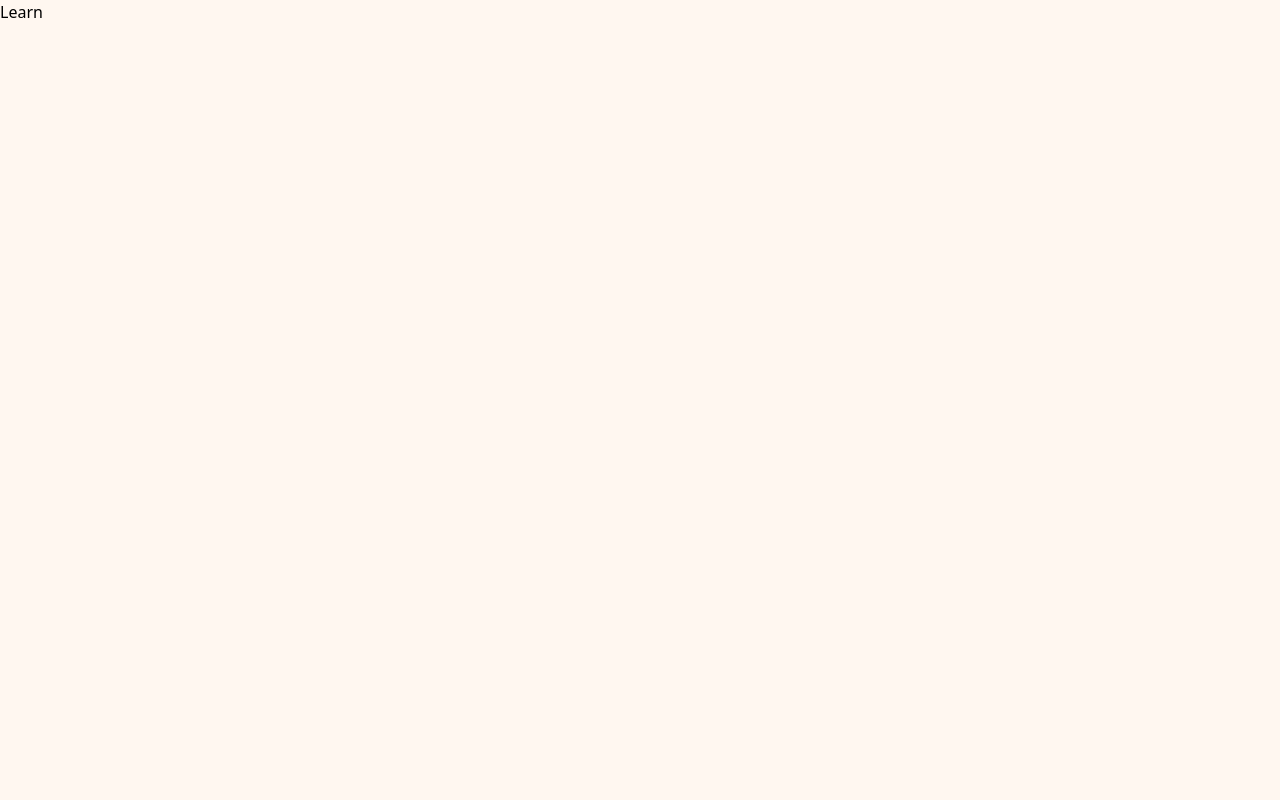
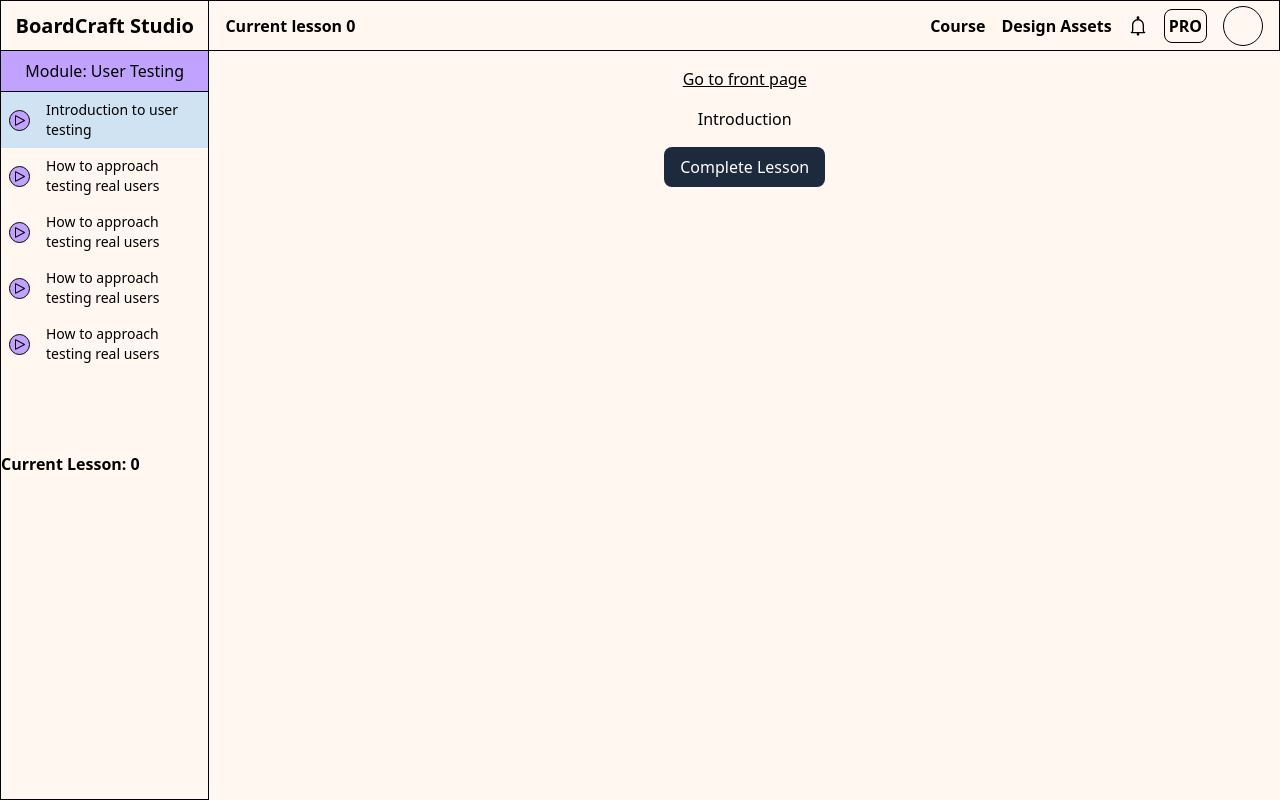
Before and after one commit to t-holmquist/learning-platform, a Next.js app: page /learn in a window 1280 px wide. Built offline with nearby package versions, Linux system fonts and the light colour scheme.

Commit message:
feat: implement dashboard and course navigation, add lesson components

```diff
--- a/app/dashboard/page.tsx
+++ b/app/dashboard/page.tsx
@@ -1,13 +1,11 @@
-import Link from "next/link";
 
-
-const Dashboard = () => {
+export default function Dashboard() {
   return (
-    <>
-        <div>Dashboard</div>
-        <Link href={"/learn"} className="underline">Continue lesson</Link>
-    </>
-  )
+    <div className="flex min-h-screen items-center justify-center">
+      <main className="flex flex-col items-center gap-4">
+       <h1 className="text-3xl font-extrabold">Welcome to your Dashboard</h1>
+       <a href="/learn" className="px-4 py-2 bg-primary rounded-lg text-white">Continue course</a>
+      </main>
+    </div>
+  );
 }
-
-export default Dashboard;
--- a/app/learn/page.tsx
+++ b/app/learn/page.tsx
@@ -1,8 +1,23 @@
+'use client'
+
+import Lesson from "@/components/Lesson";
+import Sidebar from "@/components/Sidebar";
+import { useState } from "react";
 
 
+// Sidebar og Lesson skal have nuværende state (activeLesson) og mulighed for at ændre state (setActiveLesson)
+
 const Learn = () => {
+
+
+  const [activeLesson, setActiveLesson] = useState(0);
+
+  // mobile sidebar component kan være under sidebar og være hidden på large devices
   return (
-    <div>Learn</div>
+    <div className='flex'>
+      <Sidebar activeLesson={activeLesson} setActiveLesson={setActiveLesson} />
+      <Lesson activeLesson={activeLesson} setActiveLesson={setActiveLesson} />
+    </div>
   )
 }
 
--- a/app/page.tsx
+++ b/app/page.tsx
@@ -1,8 +1,13 @@
+
+
 export default function Home() {
+
   return (
-    <main className="flex flex-col gap-10 justify-center items-center min-h-screen">
-      <p className="text-center font-satoshi font-black text-5xl">Forside</p>
-      <a href="/sign-up" className="underline">Get started</a>
-    </main>
+    <div className="flex min-h-screen items-center justify-center">
+      <main className="flex flex-col items-center gap-4">
+       <h1 className="text-3xl font-extrabold">Welcome to BoardCraft Studio</h1>
+       <a href="/sign-in" className="px-4 py-2 bg-primary rounded-lg text-white">Get started</a>
+      </main>
+    </div>
   );
 }
--- /dev/null
+++ b/components/Lesson.tsx
@@ -0,0 +1,54 @@
+
+import { Dispatch, SetStateAction } from "react";
+import { lessonData } from "@/data/data";
+import IntroductionLesson from "./lessons/introductionLesson";
+import UserTestingLesson from "./lessons/userTestingLesson";
+
+
+const Lesson = ( {activeLesson, setActiveLesson} : {
+    activeLesson: number;
+    setActiveLesson: Dispatch<SetStateAction<number>>
+} ) => {
+
+
+    const handleComplete = () => {
+
+        if (activeLesson < lessonData.length - 1) {
+            setActiveLesson(activeLesson + 1)
+        } else {
+            return
+        }
+    }
+
+
+  return (
+    <div className="flex flex-col w-full items-center gap-4">
+        <nav className="flex font-bold sticky top-0 justify-between items-center w-full border-b border-r border-t px-4 h-[51px]">
+            <div>
+                <p>Current lesson {activeLesson}</p>
+            </div>
+            <div className="flex gap-4 items-center">
+                <p>Course</p>
+                <p>Design Assets</p>
+                <svg width="20" height="20" viewBox="0 0 15 15" fill="none" xmlns="http://www.w3.org/2000/svg"><path d="M8.60124 1.25086C8.60124 1.75459 8.26278 2.17927 7.80087 2.30989C10.1459 2.4647 12 4.41582 12 6.79999V10.25C12 11.0563 12.0329 11.7074 12.7236 12.0528C12.931 12.1565 13.0399 12.3892 12.9866 12.6149C12.9333 12.8406 12.7319 13 12.5 13H8.16144C8.36904 13.1832 8.49997 13.4513 8.49997 13.75C8.49997 14.3023 8.05226 14.75 7.49997 14.75C6.94769 14.75 6.49997 14.3023 6.49997 13.75C6.49997 13.4513 6.63091 13.1832 6.83851 13H2.49999C2.2681 13 2.06664 12.8406 2.01336 12.6149C1.96009 12.3892 2.06897 12.1565 2.27638 12.0528C2.96708 11.7074 2.99999 11.0563 2.99999 10.25V6.79999C2.99999 4.41537 4.85481 2.46396 7.20042 2.3098C6.73867 2.17908 6.40036 1.75448 6.40036 1.25086C6.40036 0.643104 6.89304 0.150421 7.5008 0.150421C8.10855 0.150421 8.60124 0.643104 8.60124 1.25086ZM7.49999 3.29999C5.56699 3.29999 3.99999 4.86699 3.99999 6.79999V10.25L4.00002 10.3009C4.0005 10.7463 4.00121 11.4084 3.69929 12H11.3007C10.9988 11.4084 10.9995 10.7463 11 10.3009L11 10.25V6.79999C11 4.86699 9.43299 3.29999 7.49999 3.29999Z" fill="currentColor" fill-rule="evenodd" clip-rule="evenodd"></path></svg>
+                <div className="p-1 border rounded-lg">
+                    <p>PRO</p>
+                </div>
+                <div className="rounded-full w-10 h-10 border"></div>
+            </div>
+        </nav>
+        <a href="/" className="underline">Go to front page</a>
+        {activeLesson == 0 && (
+            <IntroductionLesson />
+        )}
+        {activeLesson == 1 && (
+            <UserTestingLesson />
+        )}
+        <button
+        onClick={() => {handleComplete()}}
+        className="cursor-pointer mb-20 bg-slate-800 px-4 py-2 rounded-lg text-white hover:bg-slate-600">{activeLesson == lessonData.length - 1 ? 'Finish Module' : 'Complete Lesson'}</button>
+    </div>
+  )
+}
+
+export default Lesson
--- /dev/null
+++ b/components/Sidebar.tsx
@@ -0,0 +1,39 @@
+'use client'
+
+import { lessonData } from '@/data/data';
+import { Dispatch, SetStateAction } from 'react';
+
+const Sidebar = ( {activeLesson, setActiveLesson} : {
+  activeLesson: number;
+  setActiveLesson: Dispatch<SetStateAction<number>>
+} ) => {
+
+
+  return (
+    <div className="hidden lg:block sticky top-0 w-[250px] border h-[100vh]">
+      <div className='border-b flex items-center justify-center h-[50px]'>
+        <a href='/' className='font-extrabold text-xl'>BoardCraft Studio</a>
+      </div>
+        <div className='bg-accent p-2 text-center font-medium border-b border-black'>Module: User Testing</div>
+        <div className="flex flex-col">
+          {lessonData.map(({id, title}, idx) => (
+            <button
+            key={idx}
+            onClick={() => {setActiveLesson(id)}}
+            className={id == activeLesson ? `cursor-pointer text-white bg-bg-green` : `cursor-pointer hover:bg-slate-100 text-white`}
+            >
+              <div className='flex items-center p-2 gap-4'>
+                  <div className='p-0.5 border border-black bg-accent rounded-full'>
+                    <svg width="15" height="15" viewBox="0 0 15 15" fill="black" xmlns="http://www.w3.org/2000/svg"><path d="M3.24182 2.32181C3.3919 2.23132 3.5784 2.22601 3.73338 2.30781L12.7334 7.05781C12.8974 7.14436 13 7.31457 13 7.5C13 7.68543 12.8974 7.85564 12.7334 7.94219L3.73338 12.6922C3.5784 12.774 3.3919 12.7687 3.24182 12.6782C3.09175 12.5877 3 12.4252 3 12.25V2.75C3 2.57476 3.09175 2.4123 3.24182 2.32181ZM4 3.57925V11.4207L11.4288 7.5L4 3.57925Z" fill-rule="evenodd" clip-rule="evenodd"></path></svg>
+                  </div>
+                  <p className='text-black text-sm max-w-[150px] text-start'>{title}</p>
+              </div>
+            </button>
+          ))}
+          <p className='py-20 font-extrabold'>Current Lesson: {activeLesson}</p>
+        </div>
+    </div>
+  )
+}
+
+export default Sidebar;
--- /dev/null
+++ b/components/lessons/introductionLesson.tsx
@@ -0,0 +1,9 @@
+import React from 'react'
+
+const IntroductionLesson = () => {
+  return (
+    <div>Introduction</div>
+  )
+}
+
+export default IntroductionLesson;
--- /dev/null
+++ b/components/lessons/userTestingLesson.tsx
@@ -0,0 +1,9 @@
+import React from 'react'
+
+const UserTestingLesson = () => {
+  return (
+    <div>User testing</div>
+  )
+}
+
+export default UserTestingLesson;
--- a/data/data.ts
+++ b/data/data.ts
@@ -0,0 +1,28 @@
+export const lessonData = [
+    {
+        id: 0,
+        title: 'Introduction to user testing',
+        content: 'Content for lesson 0',
+    },
+    {
+        id: 1,
+        title: 'How to approach testing real users',
+        content: 'Content for lesson 1',
+    },
+    {
+        id: 2,
+        title: 'How to approach testing real users',
+        content: 'Content for lesson 2',
+    },
+    {
+        id: 3,
+        title: 'How to approach testing real users',
+        content: 'Content for lesson 3',
+    },
+    {
+        id: 4,
+        title: 'How to approach testing real users',
+        content: 'Content for lesson 4',
+    },
+
+];
```
Also changed, not shown: app/sign-in/page.tsx (renamed from app/sign-up/page.tsx).
